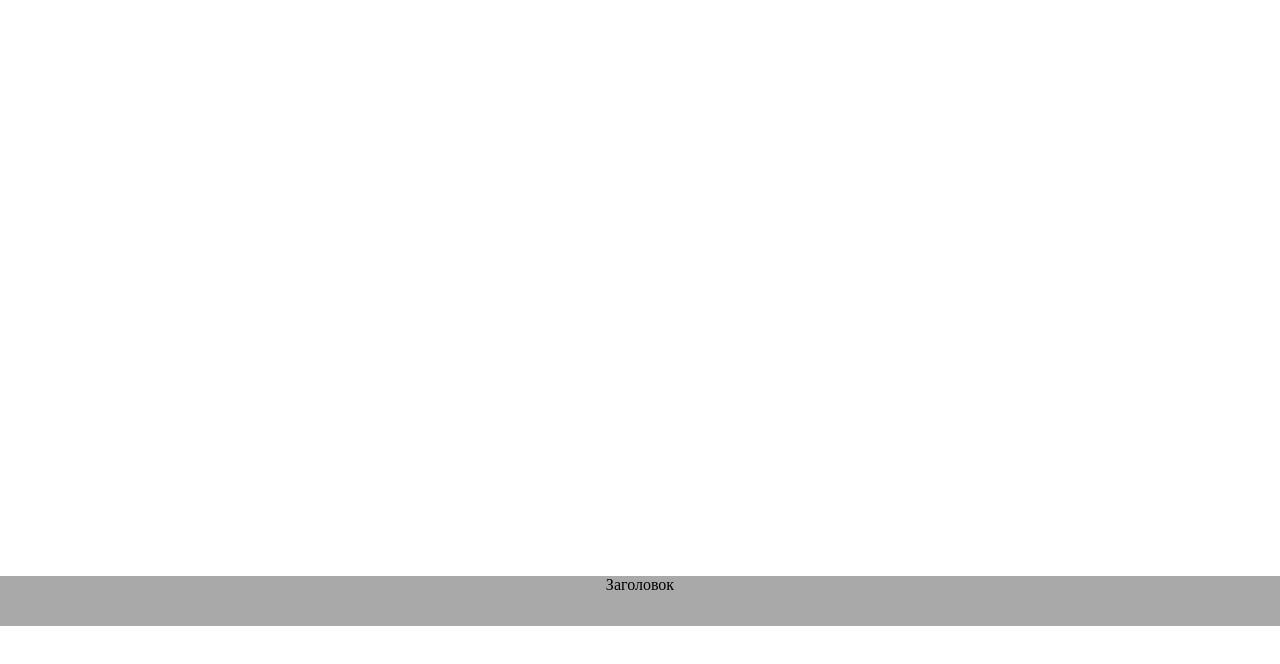
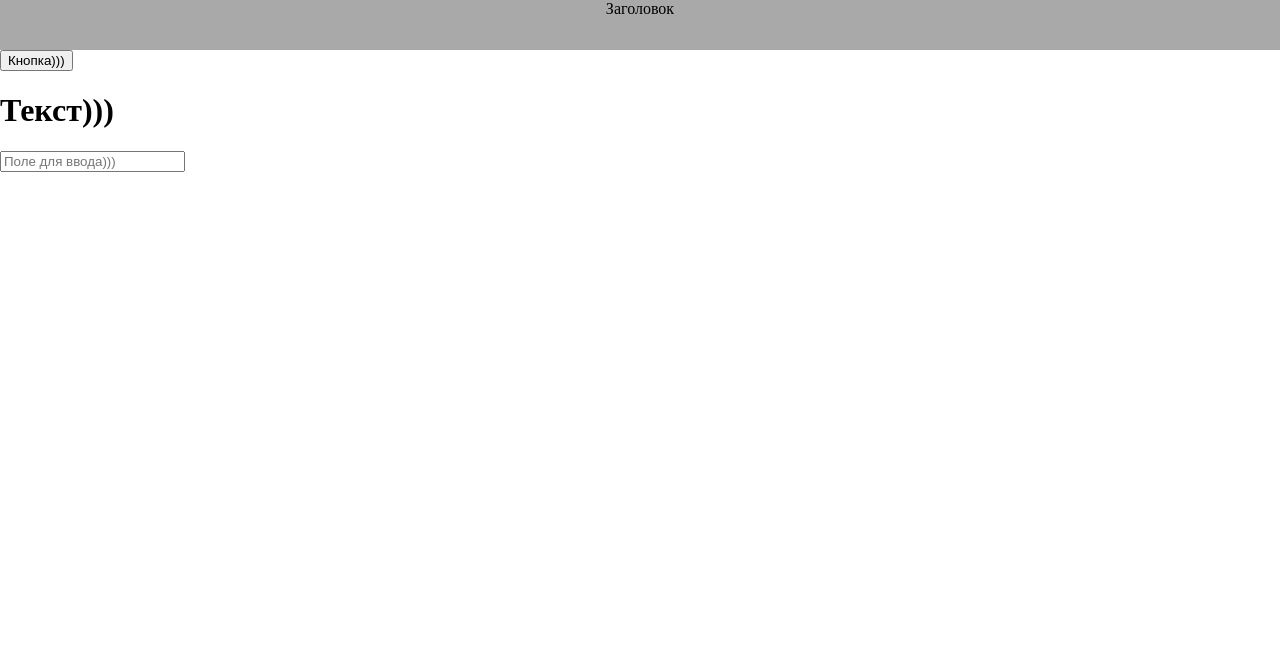
Before and after one commit to nybry04/tgmenudemo, a plain HTML site: page index.html in a window 1280 px wide. Drawn offline with Linux system fonts and the light colour scheme.

Commit message:
udp index

```diff
--- a/index.html
+++ b/index.html
@@ -14,8 +14,6 @@
 				background-color: darkgray;
 			}
 			.header_text {
-				position: relative;
-				margin: 45%;
 				text-align: center;
 			}
 		</style>
@@ -25,5 +23,10 @@
 		<div class="header">
 			<div class="header_text">Заголовок</div>
 		</div>
+		<div class="content">
+			<button>Кнопка)))</button>
+			<h1>Текст)))</h1>
+			<input placeholder="Поле для ввода)))"/>
+		</div>
 	</body>
 </html>
```
